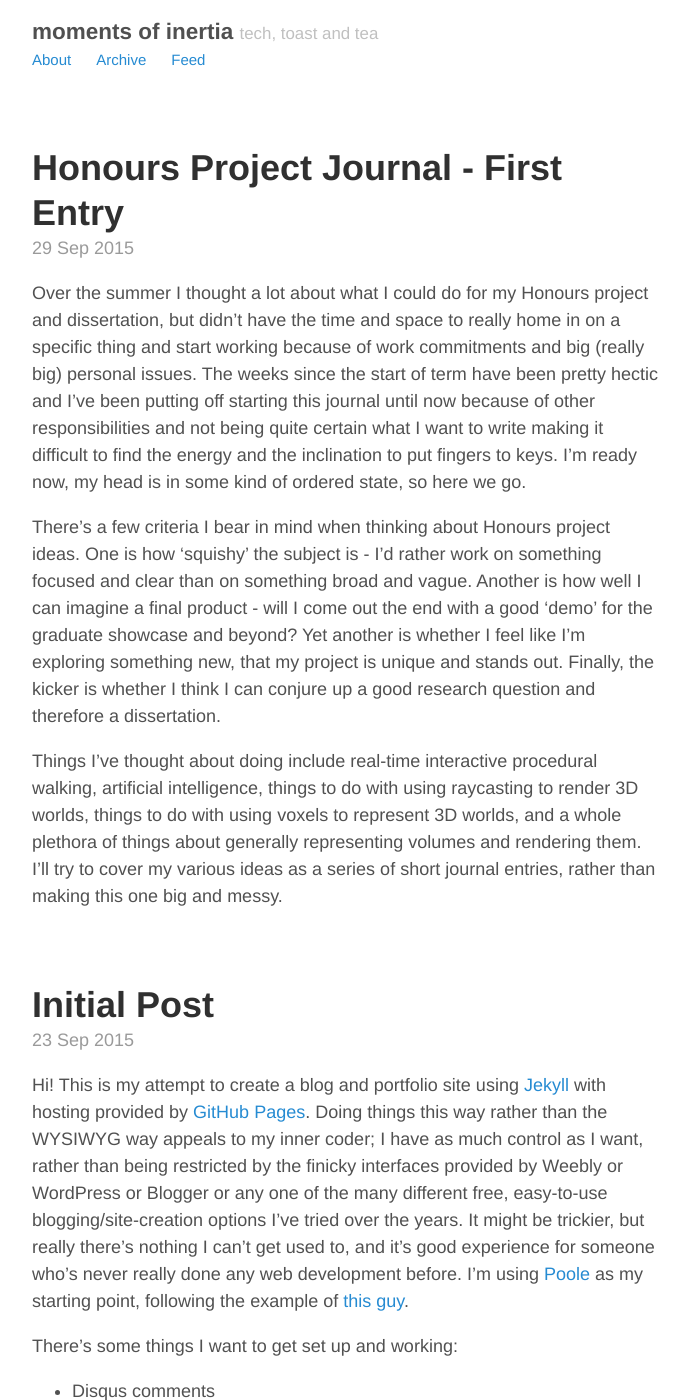
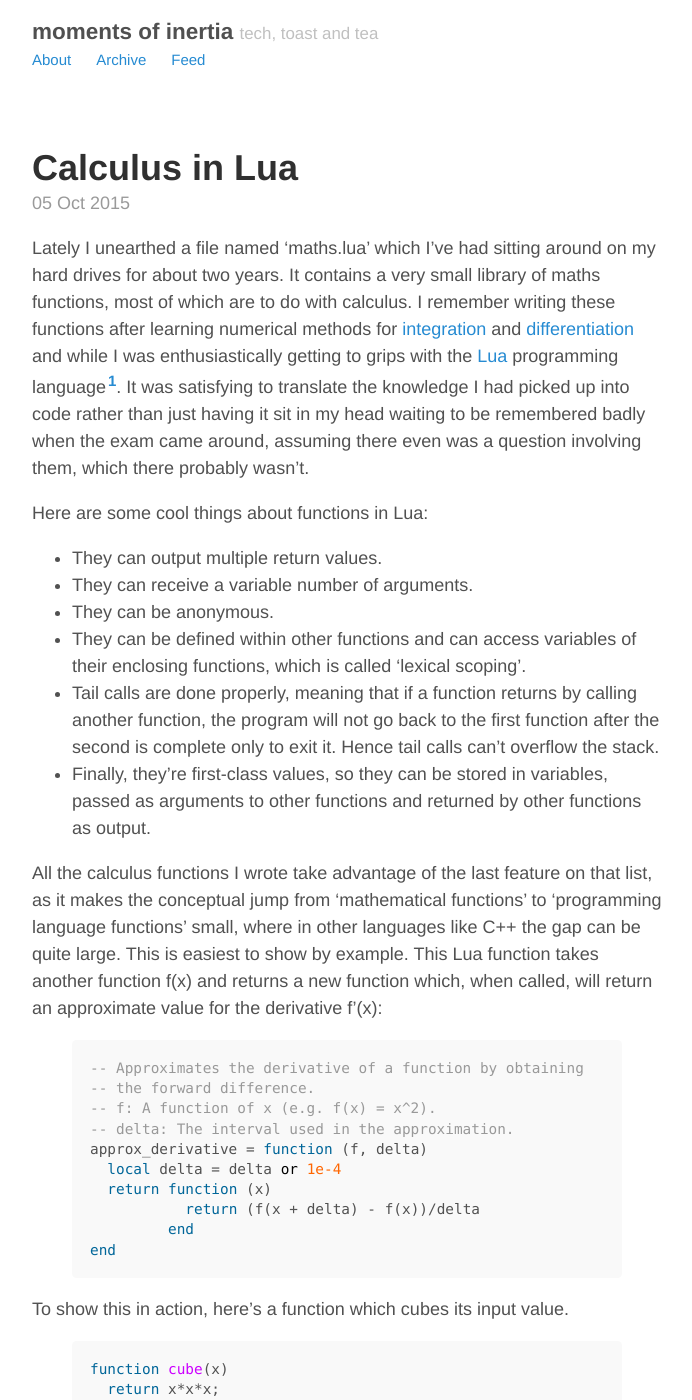
Before and after one commit to rachelnertia/rachelnertia.github.io, a Jekyll site: the page built from index.html, in a window 1280 px wide and 1400 px high. Shown: the whole window, without its empty margins (293-985 px from the left). Built offline with Jekyll 4.4.1, drawn with Linux system fonts in a browser that asks for light colours; the list of posts is cut into pages by our own code; some of the changed text lies outside the part shown.

Commit message:
Added new post - 'Calculus in Lua'. In _config.yml, explicitly set the Markdown tool to use as 'kramdown' because footnotes weren't working for some reason, and doing this seemed to fix it.

```diff
--- a/_config.yml
+++ b/_config.yml
@@ -1,5 +1,6 @@
 # Dependencies
 highlighter:         pygments
+markdown:            kramdown
 
 # Permalinks
 #
--- /dev/null
+++ b/_posts/2015-10-05-calculus-in-lua.md
@@ -0,0 +1,80 @@
+---
+layout: post
+title: Calculus in Lua
+comments: true
+tags: Maths, Lua
+---
+
+Lately I unearthed a file named 'maths.lua' which I've had sitting around on my hard drives for about two years. It contains a very small library of maths functions, most of which are to do with calculus. I remember writing these functions after learning numerical methods for <a href="https://en.wikipedia.org/wiki/Numerical_integration">integration</a> and <a href="https://en.wikipedia.org/wiki/Numerical_differentiation">differentiation</a> and while I was enthusiastically getting to grips with the <a href="http://www.lua.org/">Lua</a> programming language[^1]. It was satisfying to translate the knowledge I had picked up into code rather than just having it sit in my head waiting to be remembered badly when the exam came around, assuming there even was a question involving them, which there probably wasn't.
+
+Here are some cool things about functions in Lua:
+
+* They can output multiple return values.
+* They can receive a variable number of arguments.
+* They can be anonymous.
+* They can be defined within other functions and can access variables of their enclosing functions, which is called 'lexical scoping'.
+* Tail calls are done properly, meaning that if a function returns by calling another function, the program will not go back to the first function after the second is complete only to exit it. Hence tail calls can't overflow the stack.
+* Finally, they're first-class values, so they can be stored in variables, passed as arguments to other functions and returned by other functions as output.
+
+All the calculus functions I wrote take advantage of the last feature on that list, as it makes the conceptual jump from 'mathematical functions' to 'programming language functions' small, where in other languages like C++ the gap can be quite large. This is easiest to show by example. This Lua function takes another function f(x) and returns a new function which, when called, will return an approximate value for the derivative f'(x):
+
+{% highlight lua %}
+-- Approximates the derivative of a function by obtaining
+-- the forward difference.
+-- f: A function of x (e.g. f(x) = x^2).
+-- delta: The interval used in the approximation.
+approx_derivative = function (f, delta)
+  local delta = delta or 1e-4
+  return function (x)
+           return (f(x + delta) - f(x))/delta
+         end
+end
+{% endhighlight %}
+
+To show this in action, here's a function which cubes its input value.
+
+{% highlight lua %}
+function cube(x)
+  return x*x*x;
+end
+{% endhighlight %}
+
+<code>print(cube(2))</code> gives us 8. <code>fdash = approx_derivative(cube)</code> stores the function generated by <code>approx_derivative</code> in <code>fdash</code>. Now I've done that, I can call <code>fdash(x)</code>, which should return 3x<sup>2</sup>.
+
+{% highlight lua %}
+> print(fdash(2))
+12.000600010023
+{% endhighlight %}
+
+3 * 2 * 2 = 12. The output isn't quite right, because it's an approximate, but it's close enough.
+
+The reason I dug this file up is because our coursework for this year's Applied Mathematics module involves using the classical fourth-order Runge-Kutta (<a href="https://en.wikipedia.org/wiki/Runge%E2%80%93Kutta_methods#The_Runge.E2.80.93Kutta_method">RK4</a>) algorithm to numerically solve some ordinary differential equations as part of a dynamics solution. And I distinctly remembered writing a Lua implementation of the algorithm, even though I didn't remember at all what the algorithm was or even what it did. And lo, here it is:
+
+{% highlight lua %}
+-- 'classical' Runge-Kutta
+runge_kutta = function (f, stepsize, steps)
+  local steps = steps or 1
+  local stepsize = stepsize or 0.1
+  return function (start_x, start_y)
+           local x = start_x
+           local y = start_y
+           for i = 1, steps do
+             local k1 = f(x, y)
+             local k2 = f(x + stepsize/2, y + (stepsize/2)*k1)
+             local k3 = f(x + stepsize/2, y + (stepsize/2)*k2)
+             local k4 = f(x + stepsize, y + stepsize*k2)
+             y = y + (stepsize/2)*(k1 + k2 + k3 + k4)
+             x = x + stepsize
+           end
+           return y
+         end
+end
+{% endhighlight %}
+
+Having done this already gives me a bit of a head start on my coursework (hopefully), but I might have to adapt it to another language. It's cool that it's there, anyway. Thanks, past me!
+
+It might seem like this blog post is ending rather abruptly, but I really need to get on with other things - I'll tidy the maths.lua file up and post it on Gist or something soonish as it could be a useful resource for others looking to learn Lua.
+
+Note to self: posts involving maths will be much nicer once I've set up MathJax. I'd better get on with that.
+
+[^1]: I'm still pretty keen on it, I just don't have much use for it at the moment.
```
